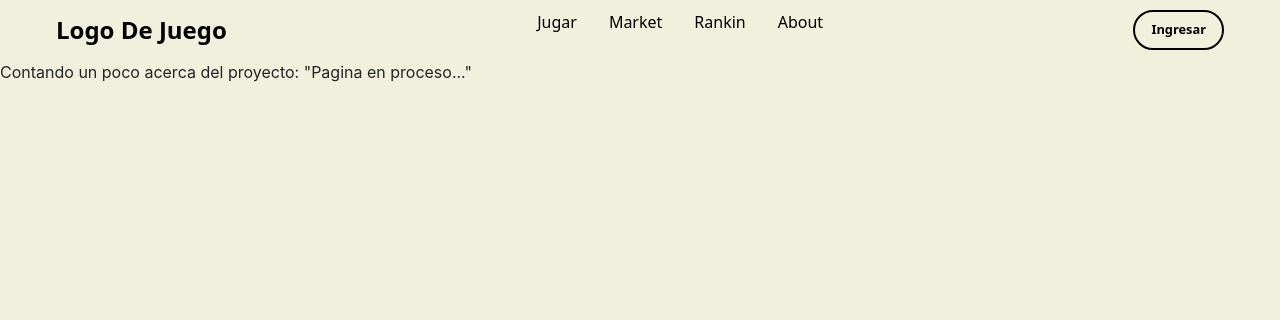
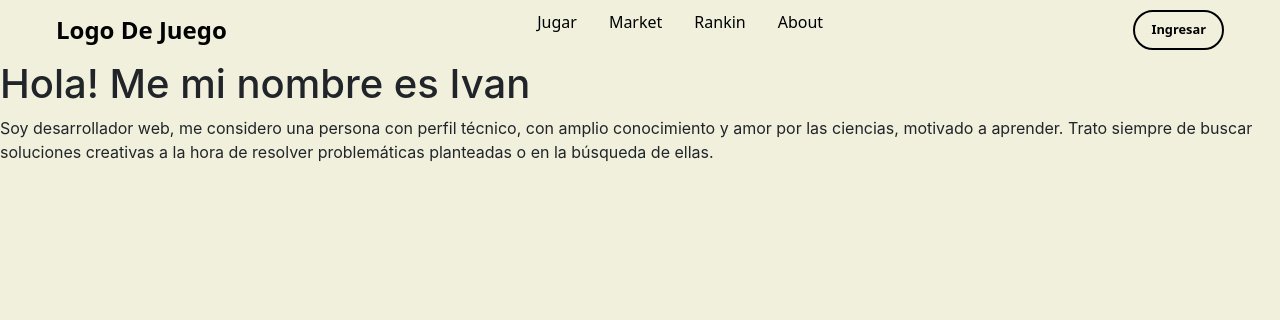
Before and after one commit to AibnKrysiuk/Final-Coder, a Django app: page /about in a window 1280 px wide. Shown: the top 320 px of the page. Run offline with Django 4.2, Linux system fonts and the light colour scheme; some libraries are stand-ins or nearby versions; some web fonts are replaced.

Commit message:
Update about.html

```diff
--- a/Apps/Pagina/templates/about.html
+++ b/Apps/Pagina/templates/about.html
@@ -1,5 +1,7 @@
 {% extends 'plantilla.html' %}
 
 {% block contenido_cambiante %}
-    <p>Contando un poco acerca del proyecto: "Pagina en proceso..."</p>
+    <h1>Hola! Me mi nombre es Ivan</h1>
+    <p>Soy desarrollador web, me considero una persona con perfil técnico, con amplio conocimiento y amor por
+        las ciencias, motivado a aprender. Trato siempre de buscar soluciones creativas a la hora de resolver problemáticas planteadas o en la búsqueda de ellas.</p>
 {% endblock contenido_cambiante %}
```
